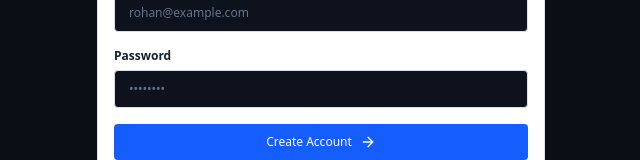
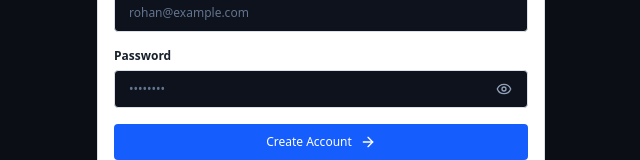
Before and after one commit to MAXLITH/MAXLITH.main, a Next.js app: page /signup in a window 1280 px wide. Shown: the part 439-599 px from the top of the page, without its empty margins (319-959 px from the left). Built offline with nearby package versions, Linux system fonts and the light colour scheme.

Commit message:
eye icon added

```diff
--- a/src/app/login/LoginForm.tsx
+++ b/src/app/login/LoginForm.tsx
@@ -3,12 +3,13 @@
 import { useState } from 'react';
 import Link from 'next/link';
 import { useRouter } from 'next/navigation';
-import { ArrowRight, AlertCircle } from 'lucide-react';
+import { ArrowRight, AlertCircle, Eye, EyeOff } from 'lucide-react';
 
 export default function LoginForm() {
   const router = useRouter();
   const [email, setEmail] = useState('');
   const [password, setPassword] = useState('');
+  const [showPassword, setShowPassword] = useState(false);
   const [error, setError] = useState('');
   const [loading, setLoading] = useState(false);
 
@@ -82,14 +83,28 @@ export default function LoginForm() {
               <label className="block text-xs font-semibold text-max-text-primary mb-1.5">
                 Password
               </label>
+              <div className="relative">
                 <input
-                type="password"
+                  type={showPassword ? 'text' : 'password'}
                   required
                   value={password}
                   onChange={(e) => setPassword(e.target.value)}
                   placeholder="••••••••"
-                className="w-full bg-[#0d121c] border border-max-border focus:border-blue-500 text-xs text-white placeholder-slate-500 rounded px-3.5 py-2.5 outline-none transition-colors"
+                  className="w-full bg-[#0d121c] border border-max-border focus:border-blue-500 text-xs text-white placeholder-slate-500 rounded px-3.5 py-2.5 pr-10 outline-none transition-colors"
                 />
+                <button
+                  type="button"
+                  onClick={() => setShowPassword(!showPassword)}
+                  className="absolute right-3 top-1/2 -translate-y-1/2 text-slate-400 hover:text-white transition-colors p-1"
+                  aria-label={showPassword ? 'Hide password' : 'Show password'}
+                >
+                  {showPassword ? (
+                    <EyeOff className="w-4 h-4" />
+                  ) : (
+                    <Eye className="w-4 h-4" />
+                  )}
+                </button>
+              </div>
             </div>
 
             <button
--- a/src/app/signup/SignupForm.tsx
+++ b/src/app/signup/SignupForm.tsx
@@ -3,13 +3,14 @@
 import { useState } from 'react';
 import Link from 'next/link';
 import { useRouter } from 'next/navigation';
-import { ArrowRight, AlertCircle, ShieldCheck } from 'lucide-react';
+import { ArrowRight, AlertCircle, ShieldCheck, Eye, EyeOff } from 'lucide-react';
 
 export default function SignupForm() {
   const router = useRouter();
   const [fullName, setFullName] = useState('');
   const [email, setEmail] = useState('');
   const [password, setPassword] = useState('');
+  const [showPassword, setShowPassword] = useState(false);
   const [error, setError] = useState('');
   const [loading, setLoading] = useState(false);
 
@@ -102,14 +103,28 @@ export default function SignupForm() {
               <label className="block text-xs font-semibold text-max-text-primary mb-1.5">
                 Password
               </label>
+              <div className="relative">
                 <input
-                type="password"
+                  type={showPassword ? 'text' : 'password'}
                   required
                   value={password}
                   onChange={(e) => setPassword(e.target.value)}
                   placeholder="••••••••"
-                className="w-full bg-[#0d121c] border border-max-border focus:border-blue-500 text-xs text-white placeholder-slate-500 rounded px-3.5 py-2.5 outline-none transition-colors"
+                  className="w-full bg-[#0d121c] border border-max-border focus:border-blue-500 text-xs text-white placeholder-slate-500 rounded px-3.5 py-2.5 pr-10 outline-none transition-colors"
                 />
+                <button
+                  type="button"
+                  onClick={() => setShowPassword(!showPassword)}
+                  className="absolute right-3 top-1/2 -translate-y-1/2 text-slate-400 hover:text-white transition-colors p-1"
+                  aria-label={showPassword ? 'Hide password' : 'Show password'}
+                >
+                  {showPassword ? (
+                    <EyeOff className="w-4 h-4" />
+                  ) : (
+                    <Eye className="w-4 h-4" />
+                  )}
+                </button>
+              </div>
             </div>
 
             <button
```
Lines whose indentation alone changed are shown as unchanged.
